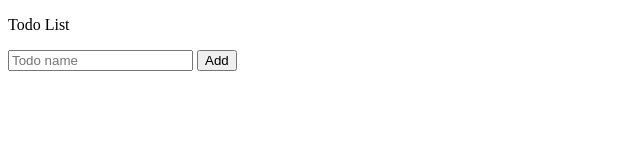
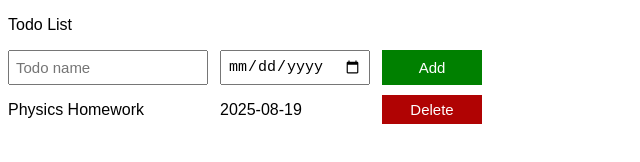
Before and after one commit to mdabdurrahman60/Todo-List, a plain HTML site: page index.html in a window 1280 px wide. Shown: the whole page, without its empty margins (0-640 px from the left). Drawn offline with Linux system fonts and the light colour scheme.

Commit message:
added some css ,js and aligned html

```diff
--- a/index.html
+++ b/index.html
@@ -8,11 +8,13 @@
 </head>
 <body>
     <p>Todo List</p>
-    <input placeholder="Todo name" class="todo-name-input">
-    <button onclick="addTodoList()">Add</button>
-    <div class="js-todo-list">
+    <div class="todo-input-grid">
+        <input placeholder="Todo name" class="todo-name-input name-input">
+        <input type="date" class="due-date-input date-input">
+        <button onclick="addTodoList()" class="add-todo-button">Add</button>
+    </div>
 
-    </div>
+    <div class="js-todo-list todo-grid"></div>
 
 
     <script src="script.js"></script>
--- a/script.js
+++ b/script.js
@@ -1,10 +1,20 @@
-const todoList = [];
+const todoList = [{name:'Physics Homework',
+    dueDate:'2025-08-19'}
+];
 renderTodoList();
 function renderTodoList(){
     let todoListHTML = '';
     for (let i = 0; i<todoList.length;i++){
-        const todo = todoList[i];
-        const html = `<p>${todo}</p>`
+        const todoObject = todoList[i];
+        // const name = todoObject.name;
+        //const dueDate = todoObject.dueDate;
+        const {name,dueDate} = todoObject;
+        const html =
+          `<div>${name}</div>
+          <div>${dueDate} </div>
+          <button onclick="
+            todoList.splice(${i},1); renderTodoList()
+          " class="delete-todo-button">Delete</button>`
         todoListHTML += html;
     }
     document.querySelector('.js-todo-list').innerHTML = todoListHTML;
@@ -12,9 +22,16 @@ function renderTodoList(){
 
 }
 function addTodoList(){
-    const inputElement  = document.querySelector('.todo-name-input')
-    const todoName = inputElement.value;
-    todoList.push(todoName);
-    inputElement.value = '';
+    const inputNameElement  = document.querySelector('.todo-name-input');
+    const name = inputNameElement.value;
+    const inputDueDateElement = document.querySelector('.due-date-input');
+    const dueDate = inputDueDateElement.value;
+
+    todoList.push({
+        // name:name,
+        //dueDate:dueDate
+        name,dueDate
+    });
+
     renderTodoList();
 }
--- a/styles.css
+++ b/styles.css
@@ -0,0 +1,39 @@
+body{
+    font-family: Arial;
+
+}
+.todo-grid,
+.todo-input-grid{
+   display: grid;
+   grid-template-columns:200px 150px 100px ;
+   column-gap: 12px;
+   row-gap: 10px;
+   align-items: center;
+}
+
+.todo-input-grid{
+    margin-bottom: 10px;
+    align-items: stretch;
+}
+.name-input,
+.date-input{
+    font-size: 15px;
+    padding: 6px;
+}
+.add-todo-button{
+    background-color: green;
+    color: white;
+    border: none;
+    font-size: 15px;
+    cursor: pointer;
+
+}
+.delete-todo-button{
+    background-color: rgb(176, 3, 3);
+    font-size: 15px;
+    border: none;
+    cursor: pointer;
+    color: white;
+    padding: 6px;
+
+}
```
